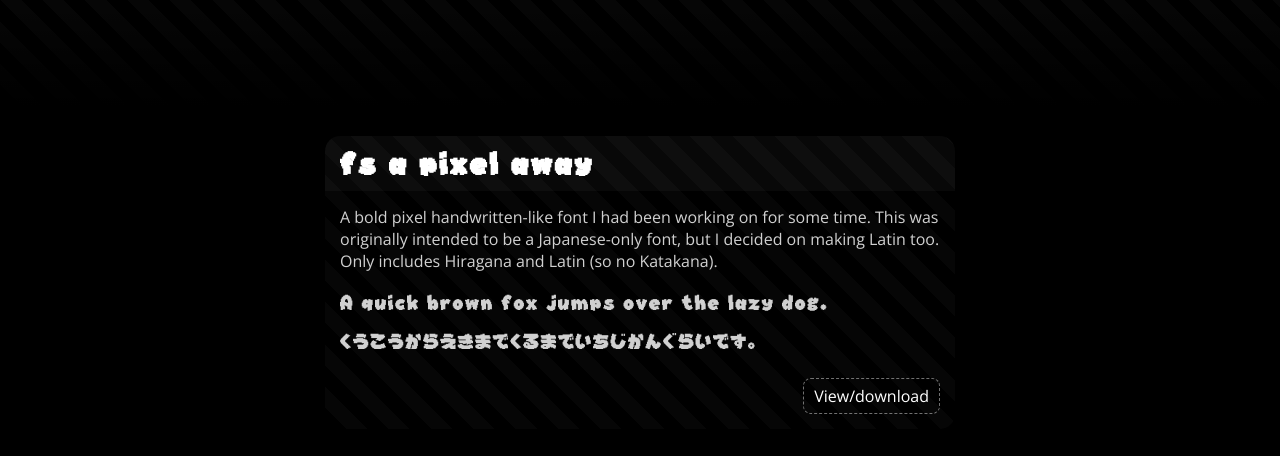
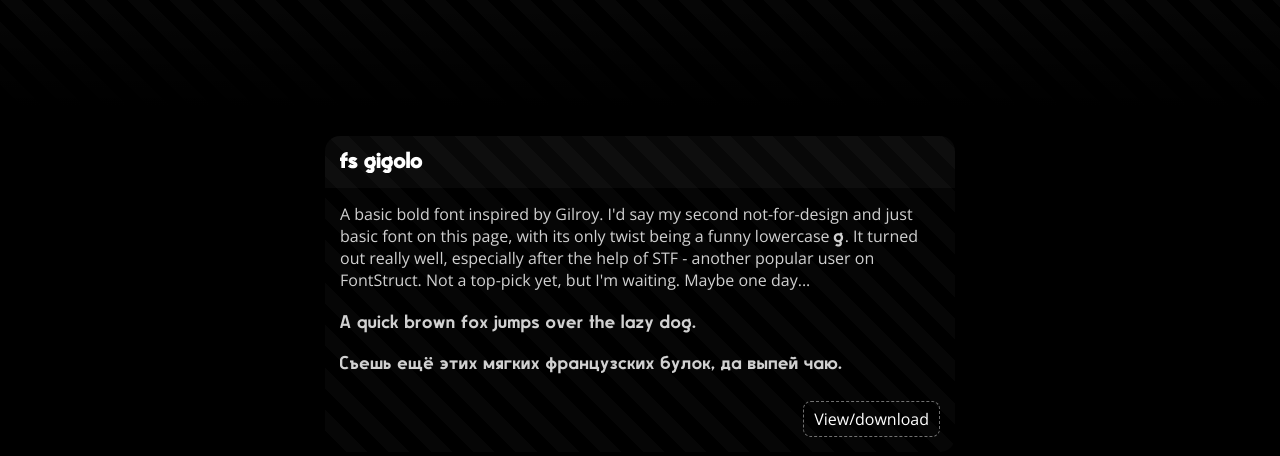
Before and after one commit to moontr3/old, a plain HTML site: page fonts.html in a window 1280 px wide. Shown: the part 294-750 px from the top of the page. Drawn offline with nearby package versions, Linux system fonts and the light colour scheme.

Commit message:
add fs gigolo

```diff
--- a/fonts.html
+++ b/fonts.html
@@ -43,6 +43,25 @@
         </div>
         <!-- elements -->
         <div class="elements">
+            <div class="box">
+                <div class="box-title">
+                    <h1 class="glow fs-gigolo bigger">fs gigolo</h1>
+                </div>
+                <p>
+                    A basic bold font inspired by Gilroy. I'd say my second not-for-design
+                    and just basic font on this page, with its only twist being a funny
+                    lowercase <snap class="fs-gigolo bigger">g</snap>. It turned out really
+                    well, especially after the help of STF - another popular user on
+                    FontStruct. Not a top-pick yet, but I'm waiting. Maybe one day...
+                    <br><br>
+                    <div class="fs-gigolo bigger">A quick brown fox jumps over the lazy dog.</div><br>
+                    <div class="fs-gigolo bigger">Съешь ещё этих мягких французских булок, да выпей чаю.</div><br>
+                </p>
+                <div class="box-buttons">
+                    <a class="box-button" href="https://fontstruct.com/fontstructions/show/2434058/fs-gigolo">View/download</a>
+                </div>
+            </div>
+
             <div class="box">
                 <div class="box-title">
                     <h1 class="glow fs-apa">fs a pixel away</h1>
--- a/style.css
+++ b/style.css
@@ -576,6 +576,11 @@ footer h1 {
     src: url('fonts/fsapixelaway.woff2') format('woff2');
     font-display: swap;
 }
+@font-face {
+    font-family: 'fs gigolo';
+    src: url('fonts/fsgigolo.woff2') format('woff2');
+    font-display: swap;
+}
 
 .fs-picto {
     font-family: 'fs picto';
@@ -604,3 +609,6 @@ footer h1 {
 .fs-apa {
     font-family: 'fs a pixel away';
 }
+.fs-gigolo {
+    font-family: 'fs gigolo';
+}
```
Also changed, not shown: fonts/fsgigolo.woff2 (added).
